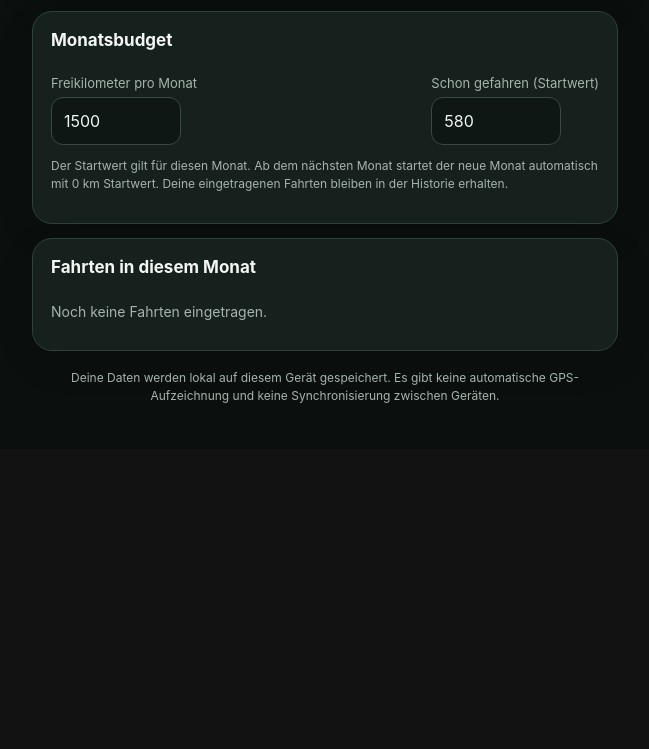
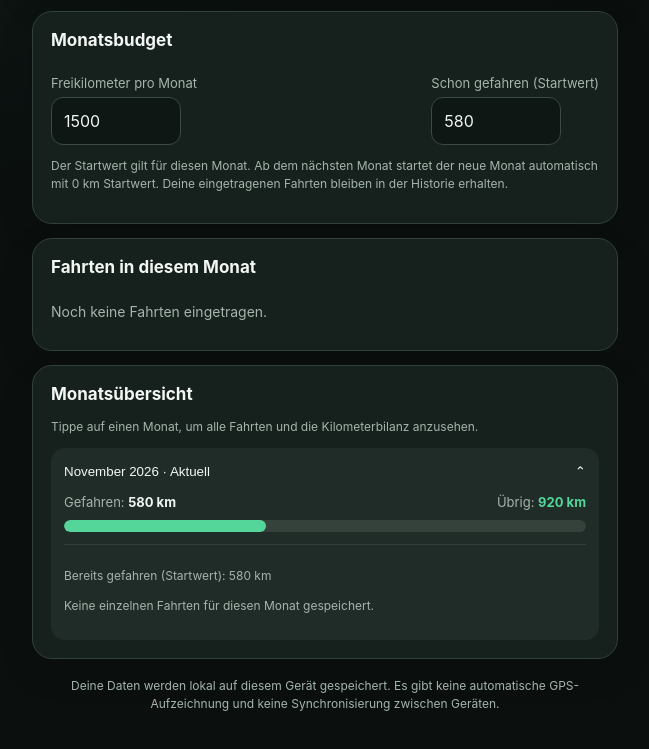
Before and after one commit to Jxlixn-pyro/corsa-kilometer-app, a plain HTML site: page index.html in a window 1280 px wide. Shown: the part 757-1506 px from the top of the page, without its empty margins (315-964 px from the left). Before the commit the page ends 1206 px from the top, so only its background shows below. Drawn offline with Linux system fonts and the light colour scheme.

Commit message:
Add files via upload

```diff
--- a/index.html
+++ b/index.html
@@ -74,6 +74,11 @@ button{border:0;border-radius:12px;padding:13px 15px;font:700 15px inherit;curso
  <h2>Fahrten in diesem Monat</h2>
  <div id="trips"><div class="empty">Noch keine Fahrten eingetragen.</div></div>
 </section>
+<section class="card">
+ <h2>Monatsübersicht</h2>
+ <p class="note">Tippe auf einen Monat, um alle Fahrten und die Kilometerbilanz anzusehen.</p>
+ <div id="history"></div>
+</section>
 <p class="note" style="text-align:center;padding:4px 10px">Deine Daten werden lokal auf diesem Gerät gespeichert. Es gibt keine automatische GPS-Aufzeichnung und keine Synchronisierung zwischen Geräten.</p>
 </main>
 <script>
@@ -84,6 +89,9 @@ let data=JSON.parse(localStorage.getItem(storeKey)||'null');
 if(!data)data={limit:1500,months:{},trips:[]};
 const current=monthKey();
 if(!data.months[current])data.months[current]={baseline:current==='2026-11'?580:0};
+let expandedMonth=current;
+const escapeHtml=s=>String(s).replace(/[&<>"']/g,c=>({'&':'&amp;','<':'&lt;','>':'&gt;','"':'&quot;',"'":'&#39;'}[c]));
+function monthName(key){const [y,m]=key.split('-').map(Number);return new Date(y,m-1,1).toLocaleDateString('de-DE',{month:'long',year:'numeric'})}
 function save(){localStorage.setItem(storeKey,JSON.stringify(data));render()}
 function fmt(n){return Number(n).toLocaleString('de-DE',{maximumFractionDigits:1})}
 function monthTrips(){return data.trips.filter(t=>t.date&&t.date.slice(0,7)===current)}
@@ -101,6 +109,30 @@ function render(){
  const sorted=[...trips].sort((a,b)=>b.date.localeCompare(a.date));
  if(!sorted.length)list.innerHTML='<div class="empty">Noch keine Fahrten eingetragen.</div>';
  sorted.forEach(t=>{const row=document.createElement('div');row.className='trip';const left=document.createElement('div');const route=document.createElement('div');route.className='triproute';route.textContent=`${t.from} → ${t.to}`;const meta=document.createElement('div');meta.className='tripmeta';meta.textContent=new Date(t.date+'T12:00:00').toLocaleDateString('de-DE');left.append(route,meta);const right=document.createElement('div');right.style.display='flex';right.style.alignItems='center';right.style.gap='9px';const val=document.createElement('span');val.className='tripkm';val.textContent=fmt(t.km)+' km';const del=document.createElement('button');del.className='danger';del.textContent='Löschen';del.onclick=()=>{data.trips=data.trips.filter(x=>x.id!==t.id);save()};right.append(val,del);row.append(left,right);list.append(row)});
+ const keys=[...new Set([current,...Object.keys(data.months||{}),...data.trips.map(t=>t.date?.slice(0,7)).filter(Boolean)])].filter(k=>/^\d{4}-\d{2}$/.test(k)).sort().reverse();
+ const history=$('history');history.innerHTML='';
+ keys.forEach(key=>{
+   const monthData=data.months[key]||{baseline:0};
+   const monthTrips=data.trips.filter(t=>t.date?.slice(0,7)===key).sort((a,b)=>b.date.localeCompare(a.date));
+   const amount=Number(monthData.baseline||0)+monthTrips.reduce((s,t)=>s+Number(t.km||0),0);
+   const remain=limit-amount;
+   const panel=document.createElement('div');panel.style.cssText='background:var(--panel2);border-radius:14px;padding:13px;margin-top:10px';
+   const heading=document.createElement('button');heading.className='secondary';heading.style.cssText='width:100%;display:flex;justify-content:space-between;align-items:center;text-align:left;padding:3px 0;background:transparent';
+   heading.textContent=monthName(key)+(key===current?' · Aktuell':'');
+   const arrow=document.createElement('span');arrow.textContent=expandedMonth===key?'⌃':'⌄';heading.append(arrow);
+   heading.onclick=()=>{expandedMonth=expandedMonth===key?'':key;render()};panel.append(heading);
+   const summary=document.createElement('div');summary.className='stats';summary.style.marginTop='12px';
+   summary.innerHTML='<span>Gefahren: <b>'+fmt(amount)+' km</b></span><span>Übrig: <b style="color:'+(remain<0?'var(--red)':'var(--green)')+'">'+fmt(remain)+' km</b></span>';panel.append(summary);
+   const bar=document.createElement('div');bar.className='track';bar.style.margin='10px 0 0';const fill=document.createElement('div');fill.className='fill';fill.style.width=Math.min(100,Math.max(0,amount/limit*100))+'%';if(remain<0)fill.style.background='var(--red)';bar.append(fill);panel.append(bar);
+   if(expandedMonth===key){
+     const detail=document.createElement('div');detail.style.cssText='border-top:1px solid var(--line);margin-top:12px;padding-top:10px';
+     if(Number(monthData.baseline||0)>0){const initial=document.createElement('p');initial.className='note';initial.textContent='Bereits gefahren (Startwert): '+fmt(monthData.baseline)+' km';detail.append(initial)}
+     if(!monthTrips.length){const empty=document.createElement('p');empty.className='note';empty.textContent='Keine einzelnen Fahrten für diesen Monat gespeichert.';detail.append(empty)}
+     monthTrips.forEach(t=>{const item=document.createElement('div');item.className='trip';const a=document.createElement('div');const title=document.createElement('div');title.className='triproute';title.textContent=t.from+' → '+t.to;const date=document.createElement('div');date.className='tripmeta';date.textContent=new Date(t.date+'T12:00:00').toLocaleDateString('de-DE');a.append(title,date);const km=document.createElement('span');km.className='tripkm';km.textContent=fmt(t.km)+' km';item.append(a,km);detail.append(item)});
+     panel.append(detail);
+   }
+   history.append(panel);
+ });
 }
 $('date').value=new Date().toISOString().slice(0,10);
 $('add').onclick=()=>{const from=$('from').value.trim(),to=$('to').value.trim(),km=Number($('km').value),date=$('date').value;if(!from||!to||!date||!Number.isFinite(km)||km<=0){alert('Bitte Start, Ziel, Kilometer und Datum vollständig eintragen.');return}data.trips.push({id:Date.now().toString(),from,to,km,date});$('from').value='';$('to').value='';$('km').value='';save()};
--- a/sw.js
+++ b/sw.js
@@ -1,5 +1 @@
-const CACHE='corsa-km-v1';
-const FILES=['./','./index.html','./manifest.webmanifest','./icon-192.png','./icon-512.png'];
-self.addEventListener('install',e=>e.waitUntil(caches.open(CACHE).then(c=>c.addAll(FILES))));
-self.addEventListener('activate',e=>e.waitUntil(self.clients.claim()));
-self.addEventListener('fetch',e=>e.respondWith(caches.match(e.request).then(r=>r||fetch(e.request))));
+const CACHE='corsa-km-v2';const FILES=['./','./index.html','./manifest.webmanifest','./icon-192.png','./icon-512.png'];self.addEventListener('install',e=>{self.skipWaiting();e.waitUntil(caches.open(CACHE).then(c=>c.addAll(FILES)))});self.addEventListener('activate',e=>e.waitUntil(Promise.all([self.clients.claim(),caches.keys().then(keys=>Promise.all(keys.filter(k=>k!==CACHE).map(k=>caches.delete(k))))])));self.addEventListener('fetch',e=>{if(e.request.mode==='navigate'){e.respondWith(fetch(e.request).catch(()=>caches.match('./index.html')));return}e.respondWith(caches.match(e.request).then(r=>r||fetch(e.request)))});
```
Also changed, not shown: README.txt, manifest.webmanifest.
